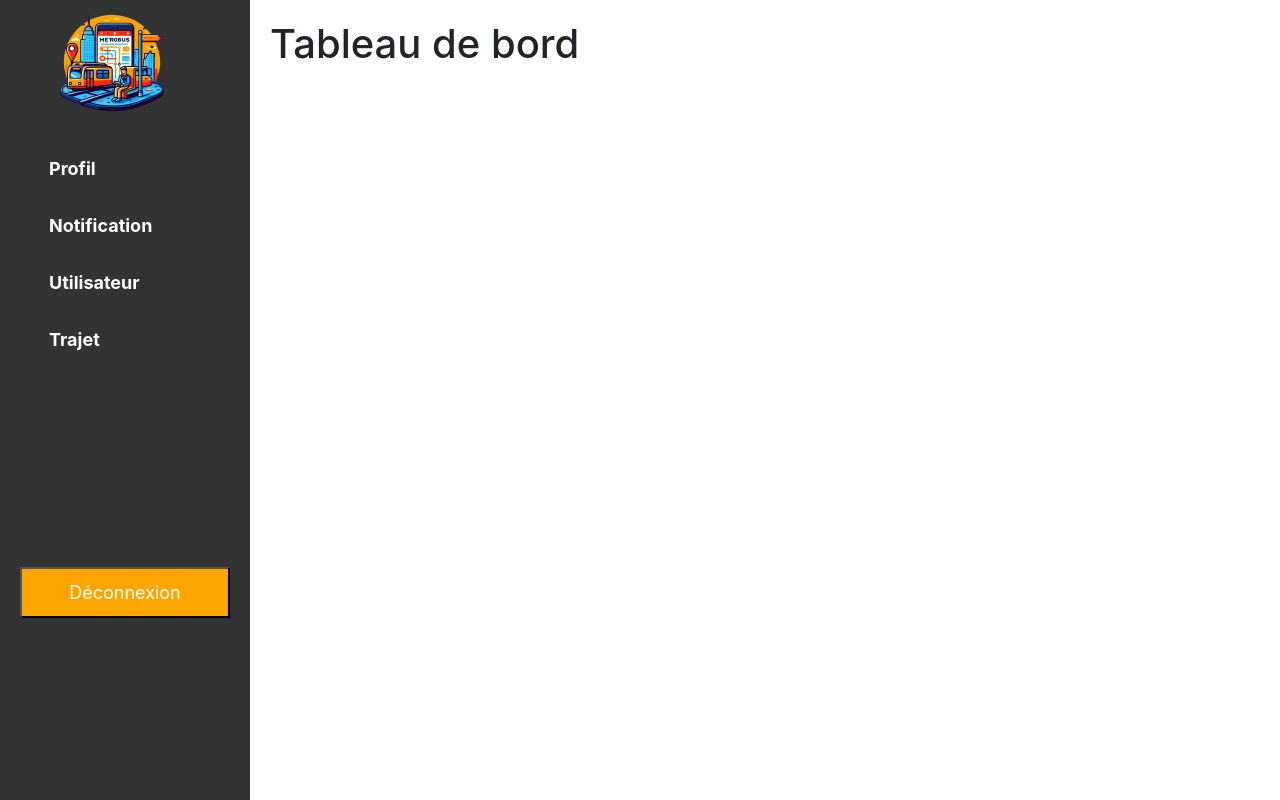
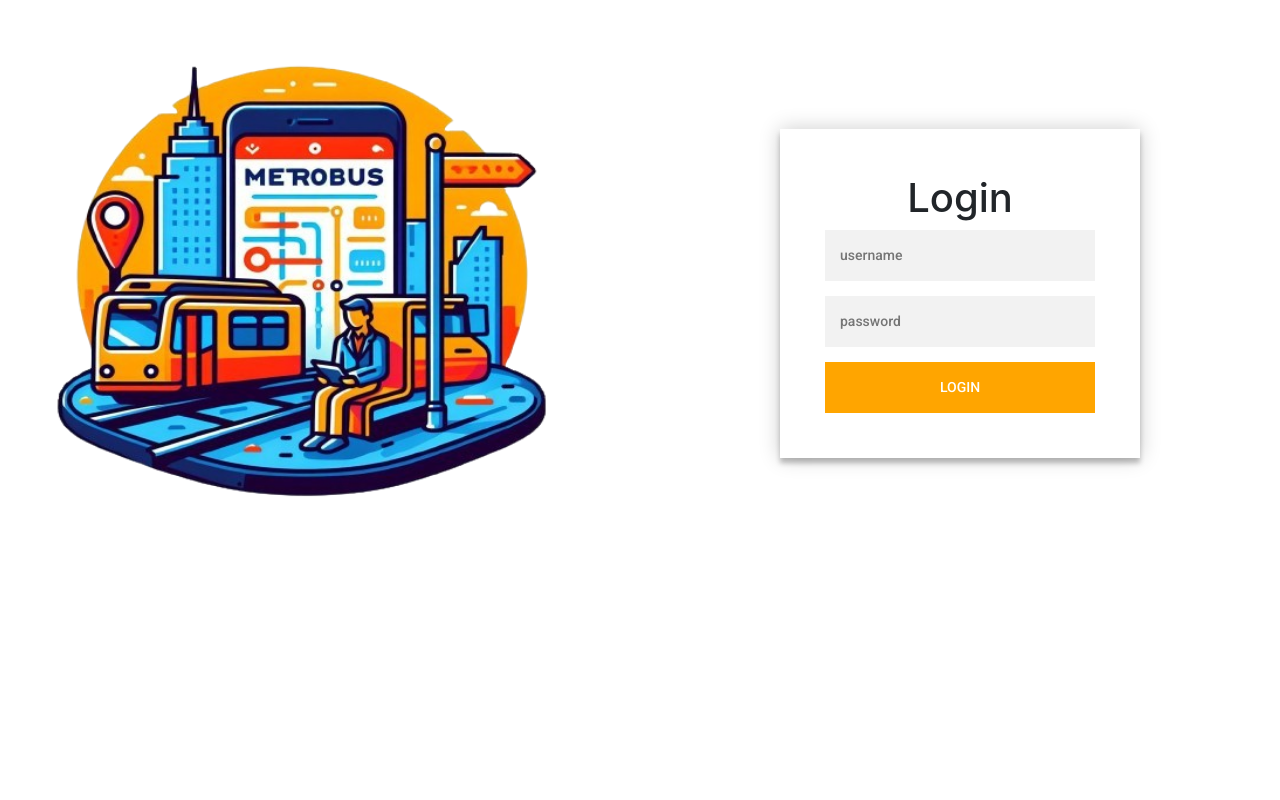
Before and after one commit to DanaHraieb/adminmetrobus, a React (Create React App) app: page / in a window 1280 px wide. Built offline with nearby package versions, Linux system fonts and the light colour scheme.

Commit message:
front update

```diff
--- a/package.json
+++ b/package.json
@@ -6,10 +6,8 @@
     "@testing-library/jest-dom": "^5.17.0",
     "@testing-library/react": "^13.4.0",
     "@testing-library/user-event": "^13.5.0",
-    "appwrite": "^14.0.1",
     "axios": "^1.6.8",
     "bootstrap": "^5.3.3",
-    "node-appwrite": "^12.0.1",
     "react": "^18.2.0",
     "react-dom": "^18.2.0",
     "react-router-dom": "^6.22.3",
--- a/src/App.js
+++ b/src/App.js
@@ -11,12 +11,13 @@ function App() {
   return (
     <Router>
       <Routes>
-        <Route path="/" element={<Dashboard />} />
+        <Route path="" element={<LoginScreenadmin />} />
+
+        <Route path="/dashbord" element={<Dashboard />} />
         <Route path="/profile" element={<Profile />} />
         <Route path="/Notification" element={<Notification />} />
         <Route path="/Utilisateur" element={<Utilisateur />} />
         <Route path="/Trajet" element={<Trajet />} />
-        <Route path="/login" element={<LoginScreenadmin />} />
 
 
 
```
Also changed, not shown: 1 other file (tests, documents, lock files or other folders).
